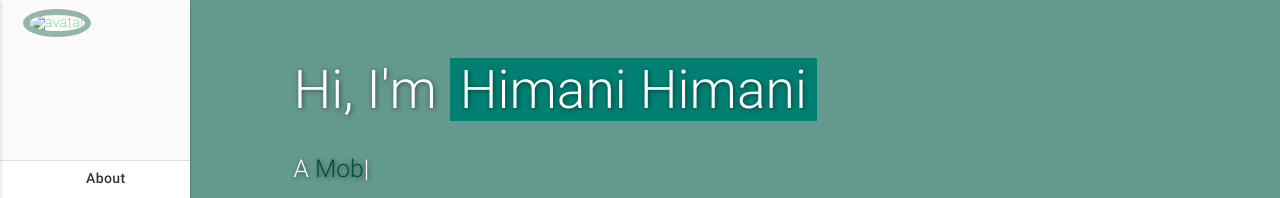
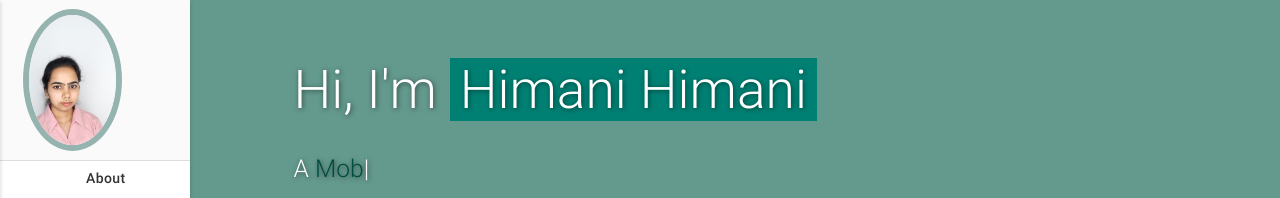
Before and after one commit to a00288620/a00288620.github.io, a plain HTML site: page index.html in a window 1280 px wide. Shown: the top 198 px of the page. Drawn offline with nearby package versions, Linux system fonts and the light colour scheme; some icons are missing; files whose address does not match are found by name.

Commit message:
Update index.html

```diff
--- a/index.html
+++ b/index.html
@@ -83,7 +83,7 @@
       <li class="logo">
         <a id="logo-container" aria-label="Navigate to the beginning of the page" href="#intro"
           class="brand-logo grey-blue-text">
-          <img src="assets/img/profile.jpg" class="circle img-responsive profile-pic" alt="avatar">
+          <img src="assets/css/img/profile.jpg" class="circle img-responsive profile-pic" alt="avatar">
         </a>
       </li>
 
```
